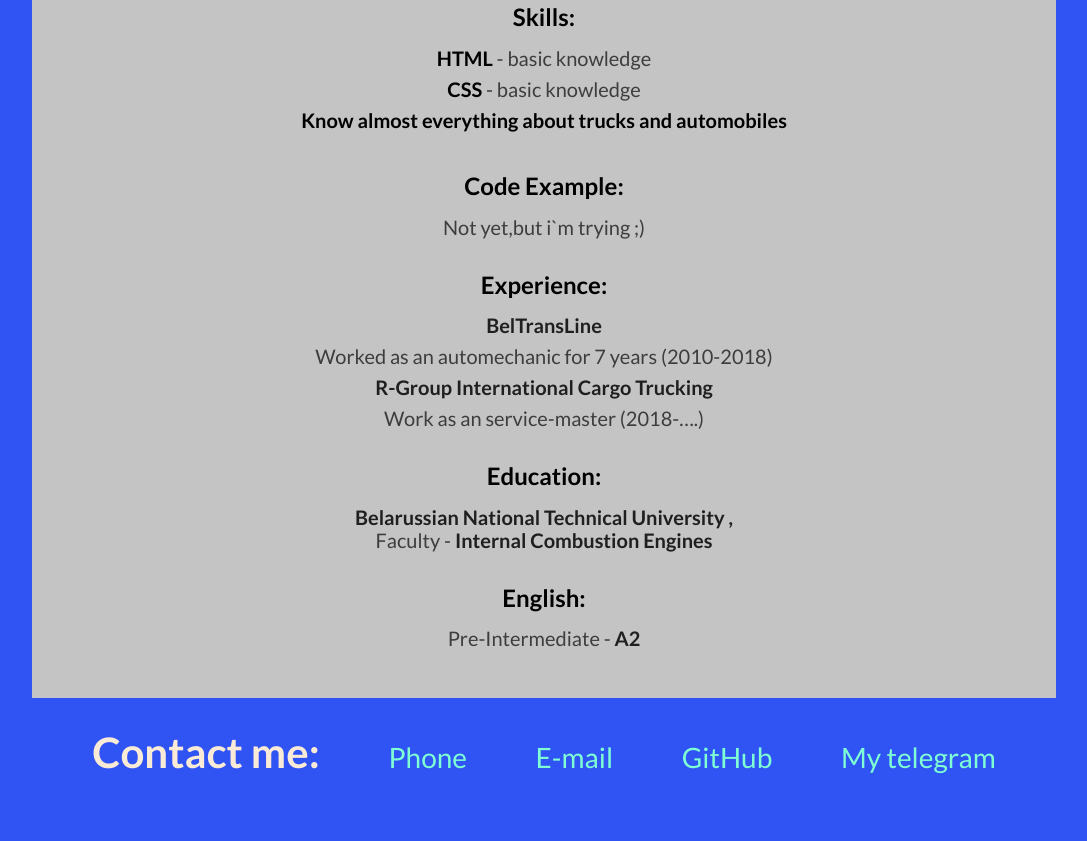
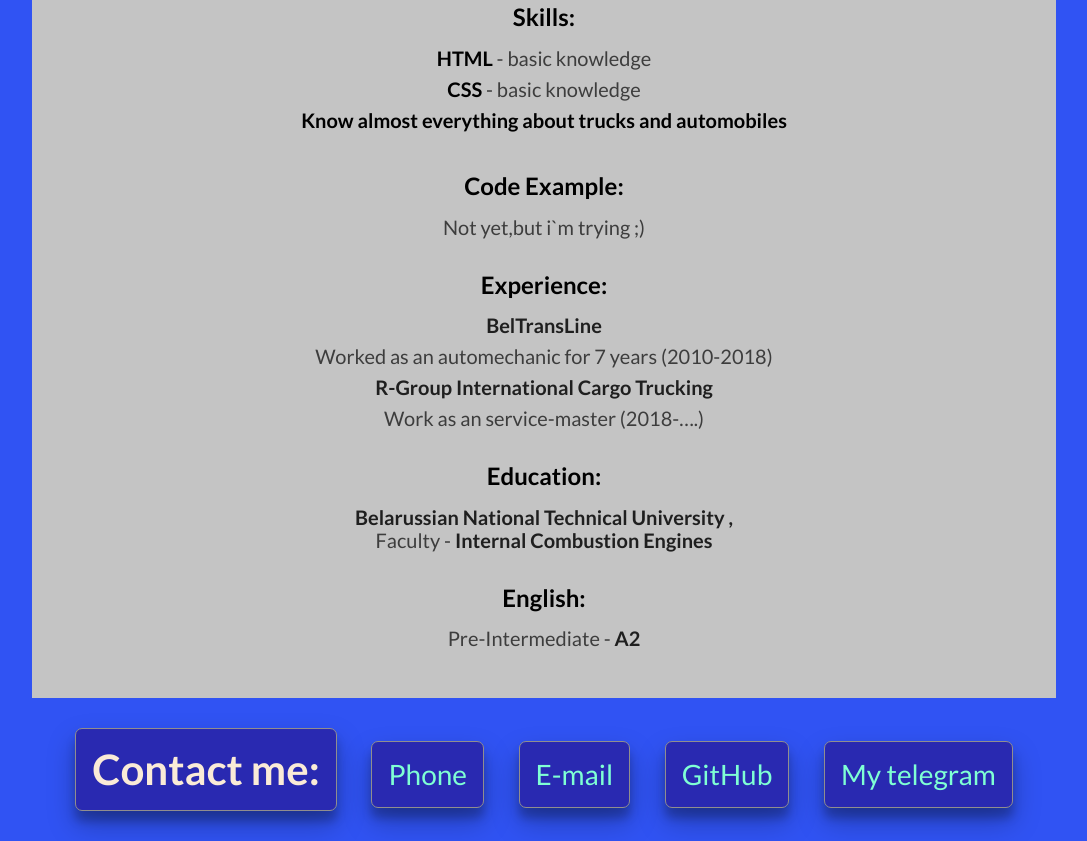
Before and after one commit to BadDreams92/rsschool-cv, a plain HTML site: page index.html in a window 1280 px wide. Shown: the part 612-1453 px from the top of the page, without its empty margins (96-1183 px from the left). Before the commit the page ends 1419 px from the top, so only its background shows below. Drawn offline with nearby package versions, Linux system fonts and the light colour scheme.

Commit message:
feat: add styles contacts-list__item

```diff
--- a/css/style.css
+++ b/css/style.css
@@ -119,6 +119,14 @@ footer {
 }
 .contacts-list__item {
   margin: 0.25rem;
+  padding: 1rem;
+  background-color: rgb(41, 41, 177);
+  border: 1px solid rgb(145, 142, 142);
+  border-radius: 7px;
+  box-shadow: 0 14px 28px rgba(0,0,0,0.25), 0 10px 10px rgba(0,0,0,0.22);
+}
+.contacts-list__item:hover {
+  background-color: rgb(204, 121, 43);
 }
 .contacts-list__title {
   margin: 0;
--- a/index.html
+++ b/index.html
@@ -95,7 +95,7 @@
       </ul>
     </footer>
   </div>
-
+  <script type="text/javascript" src="./js/index.js"></script>
 </body>
 
 </html>
```
